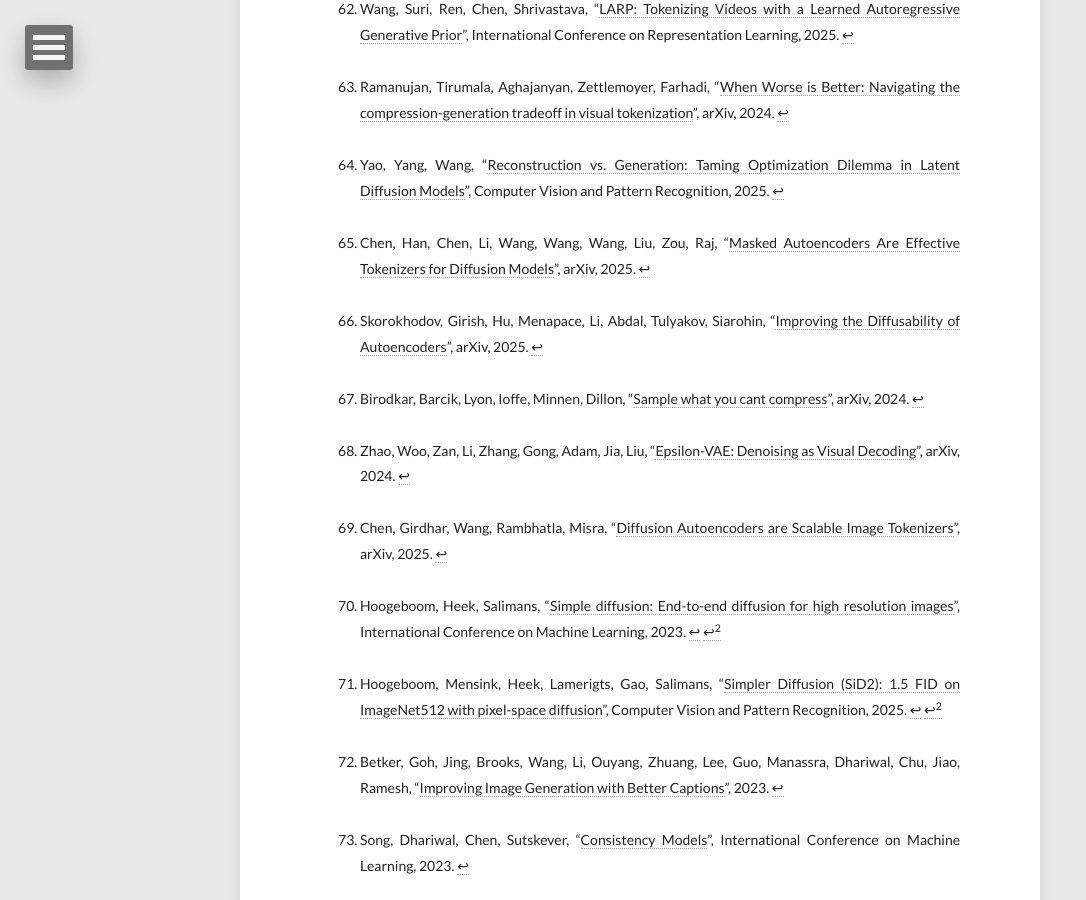
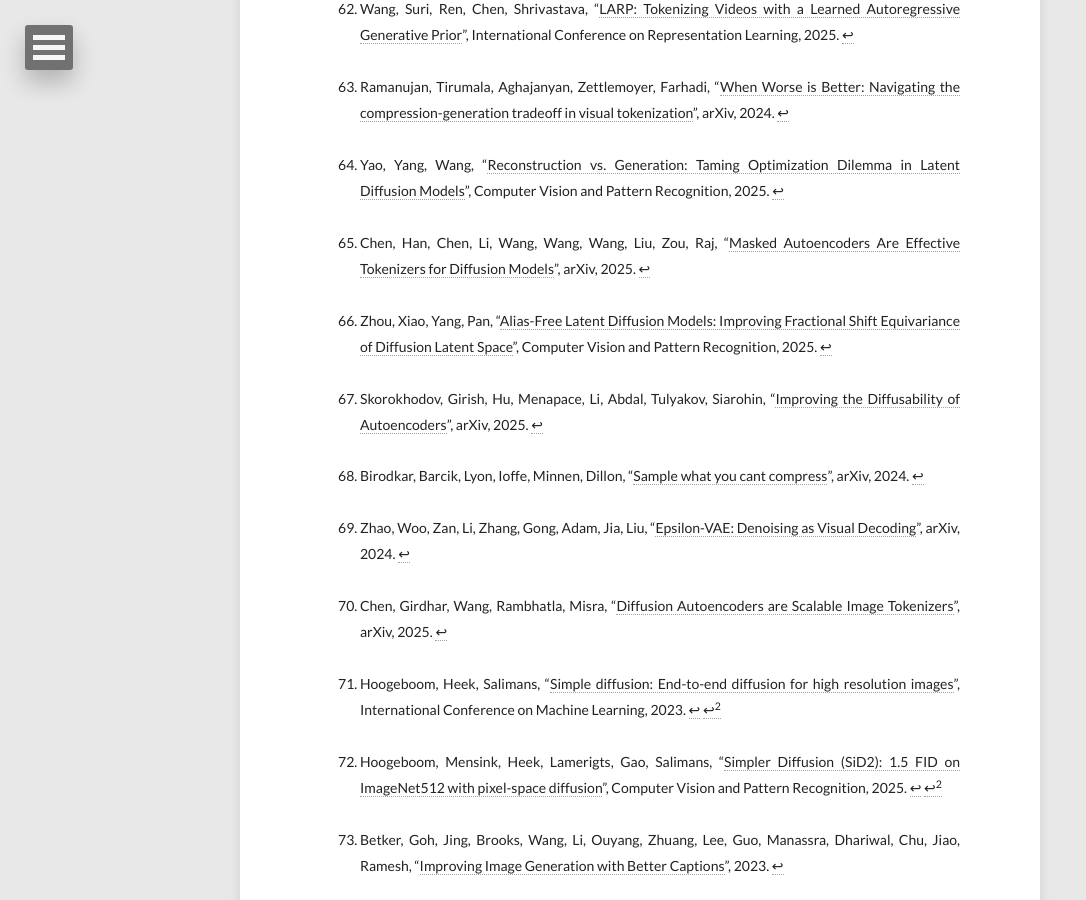
Before and after one commit to benanne/benanne.github.io, a Jekyll site: the page built from _posts/2025-04-15-latents.md, in a window 1280 px wide and 900 px high, scrolled down 35687 px. Shown: the whole window, without its empty margins (0-1086 px from the left). Built offline with Jekyll 4.4.1, drawn with Linux system fonts in a browser that asks for light colours; nearby versions of some CDN libraries; formulas are drawn with MathJax 3; comment, search, counter and statistics services are not loaded; some of the changed text lies outside the part shown.

Commit message:
Add reference

```diff
--- a/_posts/2025-04-15-latents.md
+++ b/_posts/2025-04-15-latents.md
@@ -626,3 +626,5 @@ Thanks to my colleagues at Google DeepMind for various discussions, which contin
 [^novq]: Li, Tian, Li, Deng, He, "[Autoregressive Image Generation without Vector Quantization](https://arxiv.org/abs/2406.11838)", Neural Information Processing Systems, 2024.
 
 [^blt]: Pagnoni, Pasunuru, Rodriguez, Nguyen, Muller, Li, Zhou, Yu, Weston, Zettlemoyer, Ghosh, Lewis, Holtzman, Iyer, "[Byte Latent Transformer: Patches Scale Better Than Tokens](https://arxiv.org/abs/2412.09871)", arXiv, 2024.
+
+[^afvae]: Zhou, Xiao, Yang, Pan, "[Alias-Free Latent Diffusion Models: Improving Fractional Shift Equivariance of Diffusion Latent Space](https://arxiv.org/abs/2503.09419)", Computer Vision and Pattern Recognition, 2025.
```
Also changed, not shown: other parts of _posts/2025-04-15-latents.md (+1 -1 lines).
